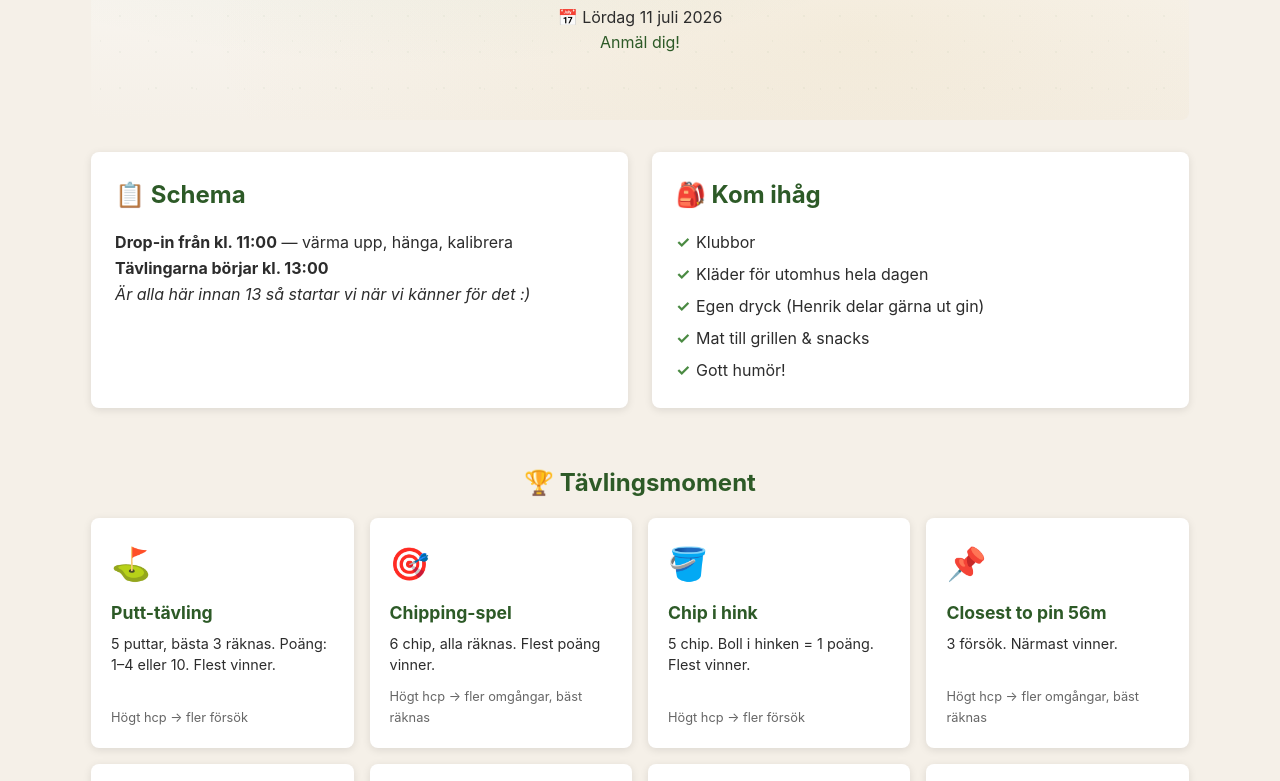
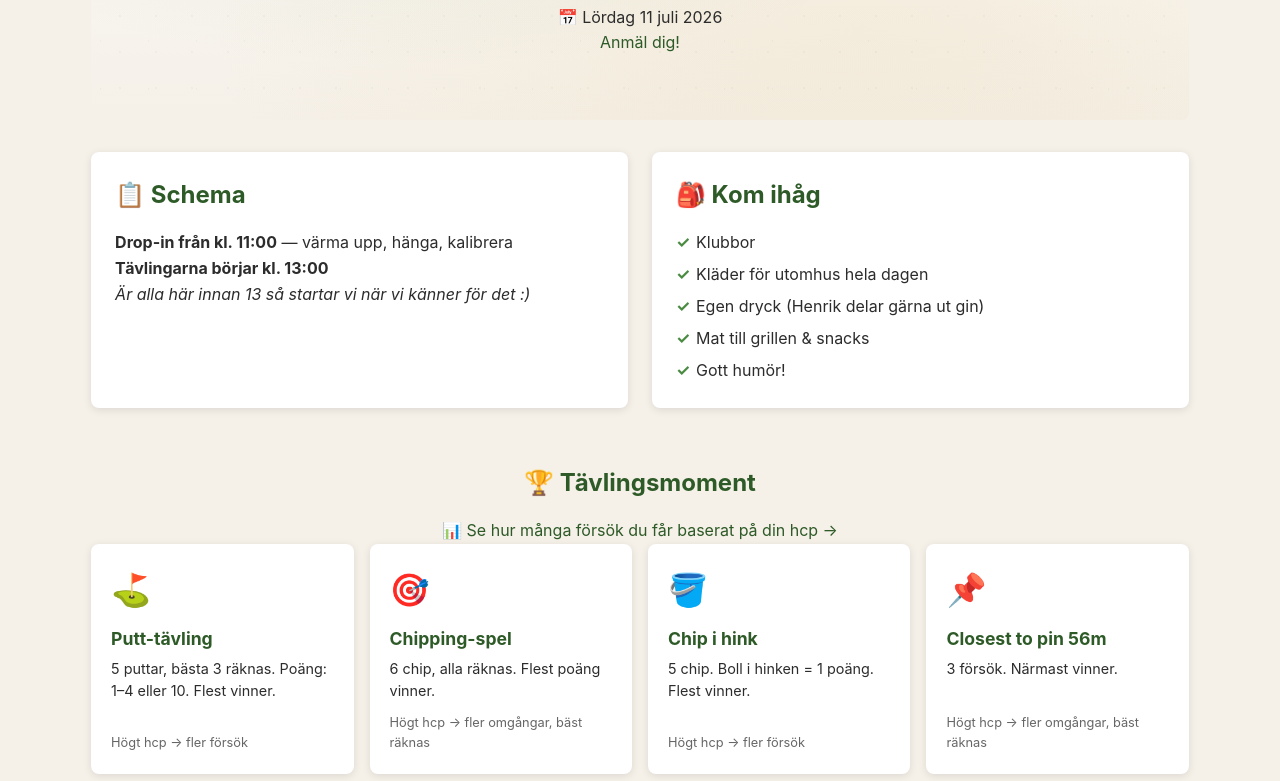
Before and after one commit to HenrikSondergaard/TrelleMasters, a website: page index.html in a window 1280 px wide. Shown: the part 319-1100 px from the top of the page. Drawn offline with Linux system fonts and the light colour scheme.

Commit message:
[#4] Lägg till hcp-info-länk i tävlingsmoment-sektionen

```diff
--- a/index.html
+++ b/index.html
@@ -63,6 +63,7 @@
     <!-- TÄVLINGSMOMENT -->
     <section class="section">
       <h2 class="text-center">🏆 Tävlingsmoment</h2>
+      <p class="text-center"><a href="hcp-info.html">📊 Se hur många försök du får baserat på din hcp →</a></p>
       <div class="moments-grid">
         <div class="card moment-card">
           <span class="moment-emoji">⛳</span>
```
